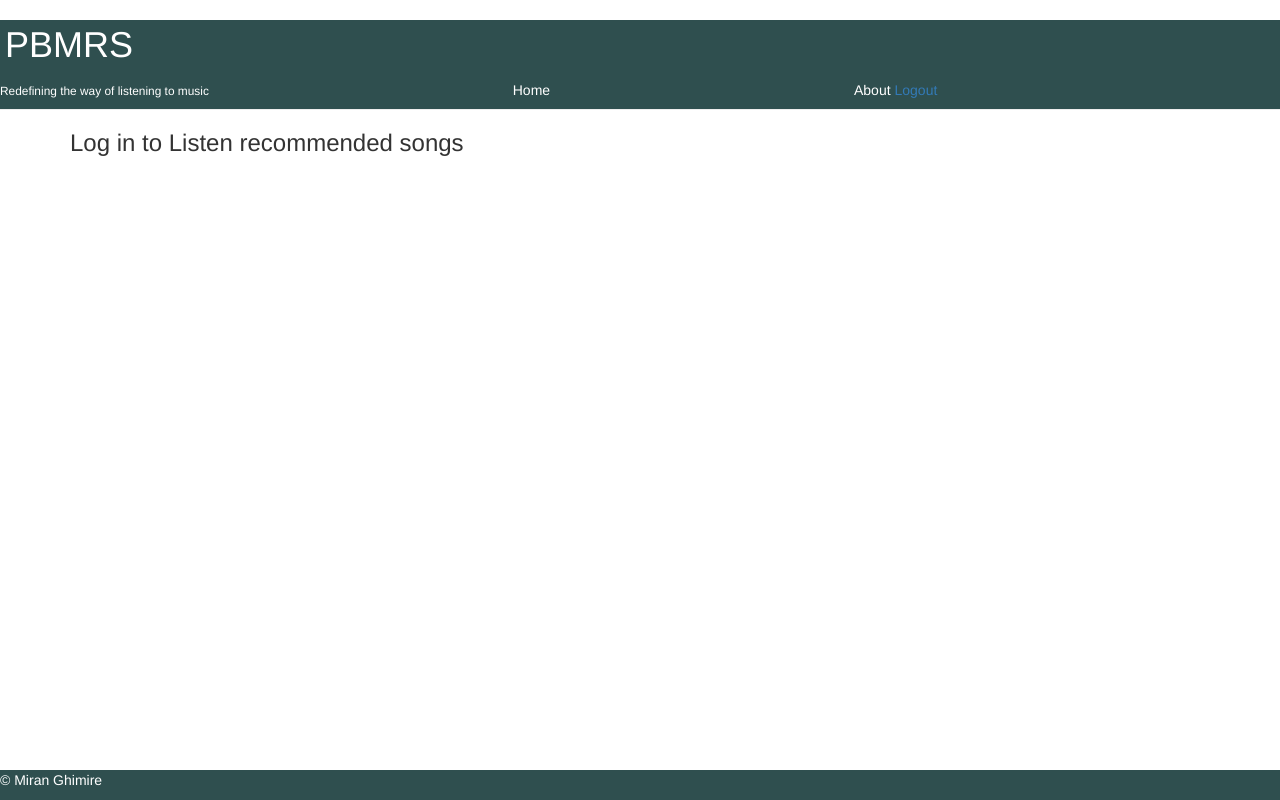
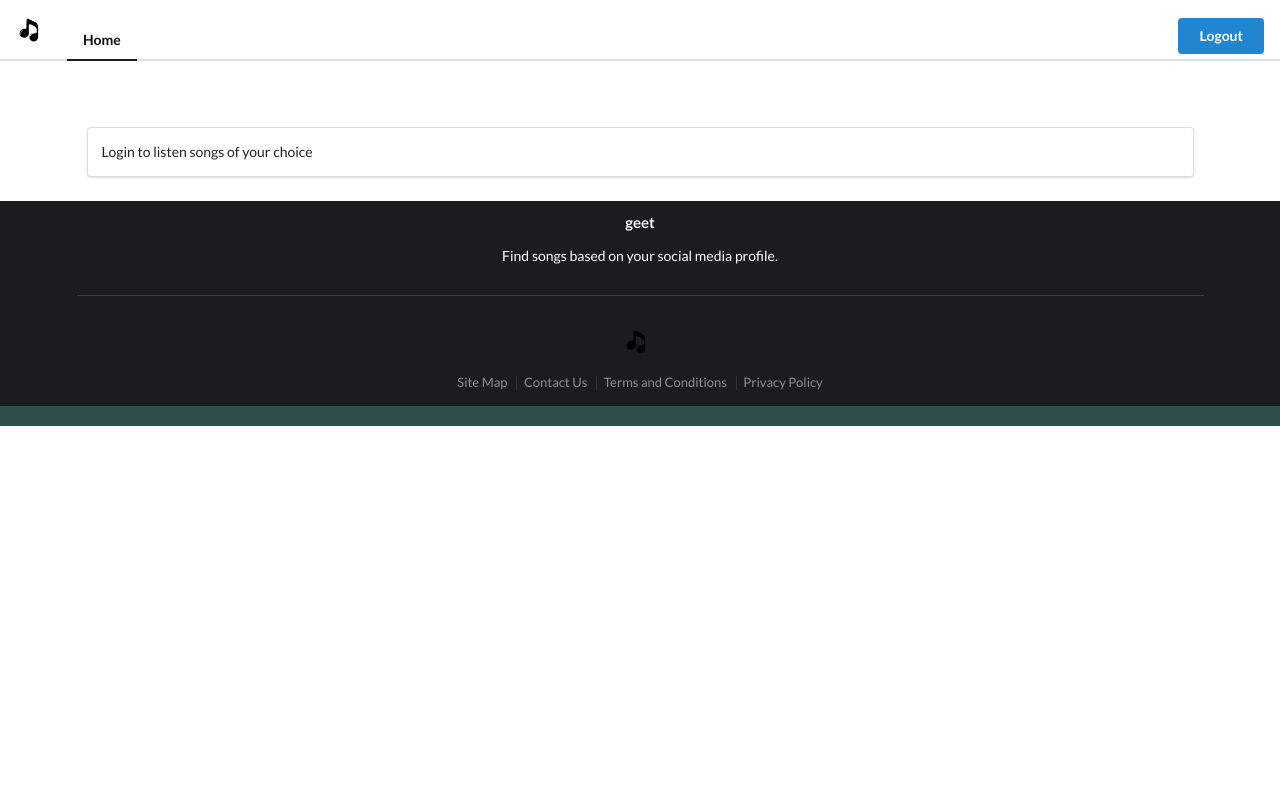
Before and after one commit to nbnbhattarai/recommender, a Django app: page / in a window 1280 px wide. Run offline with Django 3.2, Linux system fonts and the light colour scheme; parts of the project's set-up code (start-up, migrations or seed data) failed here and were passed over; some libraries are stand-ins or nearby versions.

Commit message:
UI design..

```diff
--- a/web/pbmrs/static/pbmrs/js/graphapi.js
+++ b/web/pbmrs/static/pbmrs/js/graphapi.js
@@ -74,17 +74,17 @@
 
 function setElements(isLoggedIn){
 	if(isLoggedIn){
-    document.getElementById('logout').style.display = 'block';
-    document.getElementById('profile').style.display = 'block';
-    document.getElementById('feed').style.display = 'block';
-    document.getElementById('fb-btn').style.display = 'none';
-    document.getElementById('heading').style.display = 'none';
+    document.getElementById('fb-logout-btn').style.display = 'block';
+    document.getElementById('login-segment').style.display = 'none';
+    //document.getElementById('feed').style.display = 'block';
+    document.getElementById('fb-login-btn').style.display = 'none';
+    //document.getElementById('heading').style.display = 'none';
 	}else{
-    document.getElementById('logout').style.display = 'none';
-    document.getElementById('profile').style.display = 'none';
-    document.getElementById('feed').style.display = 'none';
-    document.getElementById('fb-btn').style.display = 'block';
-    document.getElementById('heading').style.display = 'block';
+    document.getElementById('fb-logout-btn').style.display = 'none';
+    document.getElementById('login-segment').style.display = 'block';
+    //document.getElementById('feed').style.display = 'none';
+    document.getElementById('fb-login-btn').style.display = 'block';
+    //document.getElementById('heading').style.display = 'block';
 	}
 }
 
--- a/web/pbmrs/templates/pbmrs/base.html
+++ b/web/pbmrs/templates/pbmrs/base.html
@@ -7,34 +7,71 @@
 		{% endblock %}
     </title>
 		<script src="https://cdnjs.cloudflare.com/ajax/libs/jquery/3.2.1/jquery.min.js"></script>
-
+		<!--
     <link rel="stylesheet" href="https://maxcdn.bootstrapcdn.com/bootstrap/3.3.7/css/bootstrap.min.css" integrity="sha384-BVYiiSIFeK1dGmJRAkycuHAHRg32OmUcww7on3RYdg4Va+PmSTsz/K68vbdEjh4u" crossorigin="anonymous">
     <link rel="stylesheet" href="https://maxcdn.bootstrapcdn.com/bootstrap/3.3.7/css/bootstrap-theme.min.css" integrity="sha384-rHyoN1iRsVXV4nD0JutlnGaslCJuC7uwjduW9SVrLvRYooPp2bWYgmgJQIXwl/Sp" crossorigin="anonymous">
     <script src="https://maxcdn.bootstrapcdn.com/bootstrap/3.3.7/js/bootstrap.min.js" integrity="sha384-Tc5IQib027qvyjSMfHjOMaLkfuWVxZxUPnCJA7l2mCWNIpG9mGCD8wGNIcPD7Txa" crossorigin="anonymous"></script>
+		-->
+
+		<link rel="stylesheet" href="https://cdn.jsdelivr.net/semantic-ui/2.2.10/semantic.min.css">
+		<script src="https://cdn.jsdelivr.net/semantic-ui/2.2.10/semantic.min.js"></script>
 
 		{% load static %}
 		<link rel="stylesheet" href="{% static 'pbmrs/css/style.css' %}" type="text/css">
 	  <script src="{% static 'pbmrs/js/graphapi.js' %}" type="text/javascript"></script>
 	</head>
 	<body>
-		<div class="page-header">
-			<h1>PBMRS</h1>
-			<small>Redefining the way of listening to music</small>
-			<a class="home" href="/">Home</a>
-			<a class="about" href="/about_personality">About</a>
-      <a id="logout" href="#" onclick="logout()">Logout</a>
+		<div class="ui secondary pointing menu">
+			<a href="{% url 'home' %}">
+			<div class="item">
+				{% load static %}
+				<img src="{% static 'pbmrs/img/logo.png' %}">
+			</div>
+			</a>
+		  <a class="active item" href="{% url 'home' %}">
+		    Home
+		  </a>
+		  <div class="right menu">
+		    <div class="item" id="fb-login-btn">
 					<fb:login-button
 						id="fb-btn"
 						scope="public_profile,user_posts"
 						onlogin="checkLoginState();">
 					</fb:login-button>
 				</div>
-		<div class=container-fluid>
+				<div class="item" id="fb-logout-btn">
+					<div class="ui primary button" onclick="logout()">Logout</div>
+				</div>
+		  </div>
+		</div>
+	<div class="ui container" style="padding:10px;">
 		{% block body %}
 		{% endblock body%}
 	</div>
+		</div>
 	</body>
-	<footer style="position:fixed;bottom:0;left:0;">
-		<p>&copy Miran Ghimire</p>
+	<footer>
+	<div class="ui inverted vertical footer segment">
+    <div class="ui center aligned container">
+      <div class="ui stackable inverted divided grid">
+        <div class="twenty wide column">
+          <h4 class="ui inverted header">geet</h4>
+          <p>Find songs based on your social media profile.</p>
+        </div>
+      </div>
+      <div class="ui inverted section divider"></div>
+			{% load static %}
+      <img src="{% static 'pbmrs/img/logo.png' %}" class="ui centered mini image">
+      <div class="ui horizontal inverted small divided link list">
+        <a class="item" href="#">Site Map</a>
+        <a class="item" href="#">Contact Us</a>
+        <a class="item" href="#">Terms and Conditions</a>
+        <a class="item" href="#">Privacy Policy</a>
+      </div>
+    </div>
+  </div>
+	<div>
+		<br>
+	</div>
 </footer>
 </html>
--- a/web/pbmrs/templates/pbmrs/index.html
+++ b/web/pbmrs/templates/pbmrs/index.html
@@ -5,27 +5,50 @@
 {% endblock %}
 
 {% block body %}
-
-  <div class="container">
-    <h3 id="heading">Log in to Listen recommended songs</h3>
-    <div id="profile"></div>
-    <div id="feed"></div>
+	<div class="ui grid">
+	  <div class="twelve wide column">
+			<div class="ui">
+			</div>
+		</div>
+	  <div class="sixteen wide column">
 			{% if recommended_songs %}
 			<h3 id="heading">Recommended Songs:</h3>
+				<div class="ui five cards">
 					{% for rsong in recommended_songs %}
-			<div class="row">
-			  <div class="col-sm-6 col-md-12">
-			    <div class="thumbnail">
-			      {# <img src="..." alt="...">#}
-			      <div class="caption">
-			        <h3>{{ rsong.song }}</h3>
-			        <p>{{ rsong.artist }}</p>
+					<div class="ui card">
+					  <div class="image">
+							{% load static %}
+							<img src="{% static "/pbmrs/img/music_cover.png" %}">
 					  </div>
+					  <div class="content">
+					    <a class="header">{{ rsong.song }}</a>
+					    <div class="meta">
+					      <span class="date">Uploaded in 2013</span>
+					    </div>
+					    <div class="description">
+								{{ rsong.artist }}
 					    </div>
 					  </div>
 					</div>
 					{% endfor %}
+				</div>
 			{% endif %}
+		</div>
+	</div>
+
+		<div class="ui segment" id="login-segment">
+		  <p>Login to listen songs of your choice</p>
+		</div>
+		<div class="ui modal">
+		  <div class="header">Header</div>
+		  <div class="content">
+		    <p></p>
+		  </div>
+		  <div class="actions">
+		    <div class="ui approve button">Approve</div>
+		    <div class="ui button">Neutral</div>
+		    <div class="ui cancel button">Cancel</div>
+		  </div>
 		</div>
 
 {% endblock body%}
```
Also changed, not shown: web/pbmrs/static/pbmrs/css/style.css (line endings or trailing spaces), web/pbmrs/static/pbmrs/img/logo.png (added), web/pbmrs/static/pbmrs/img/music_cover.png (added). Lines whose indentation alone changed are shown as unchanged.
